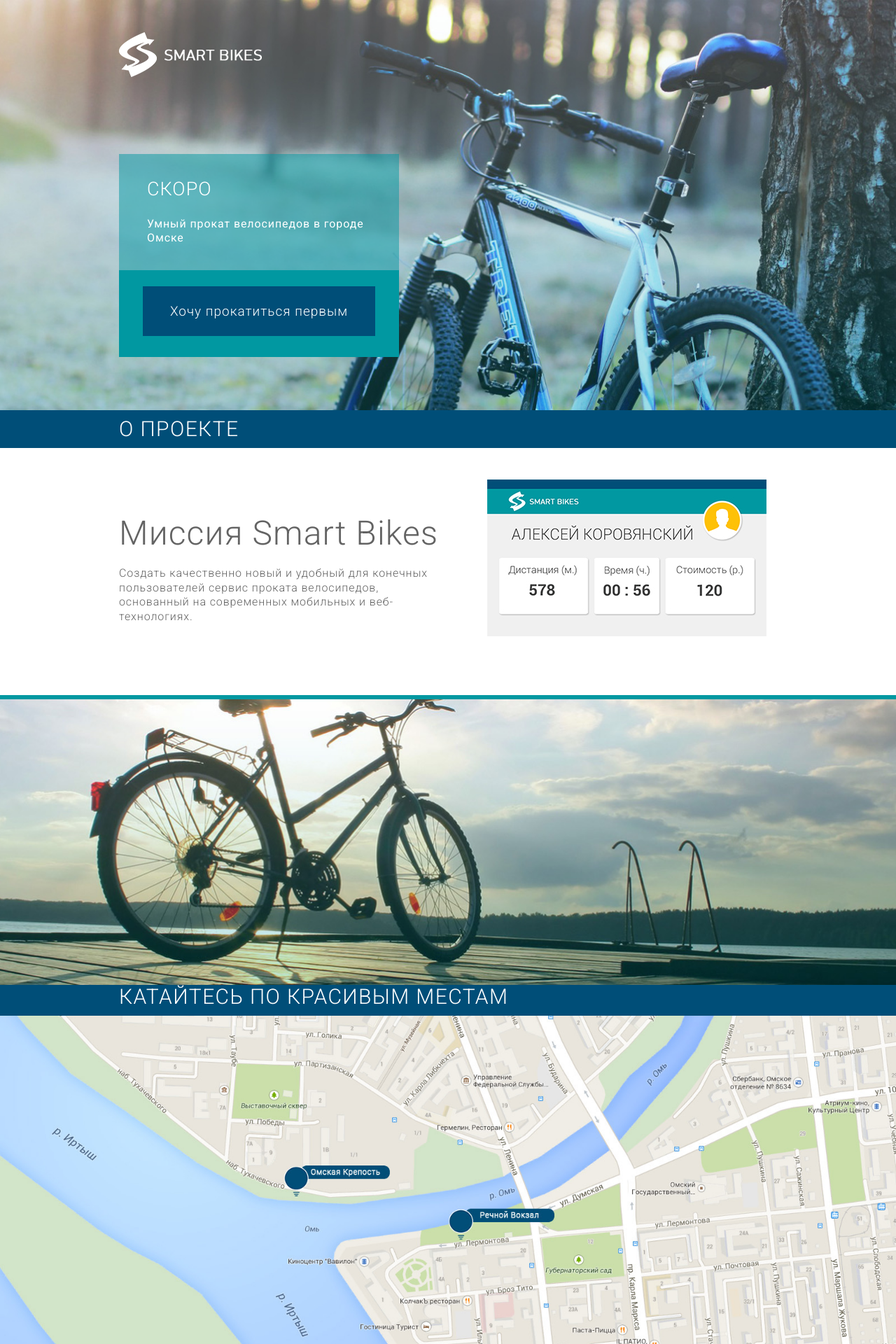
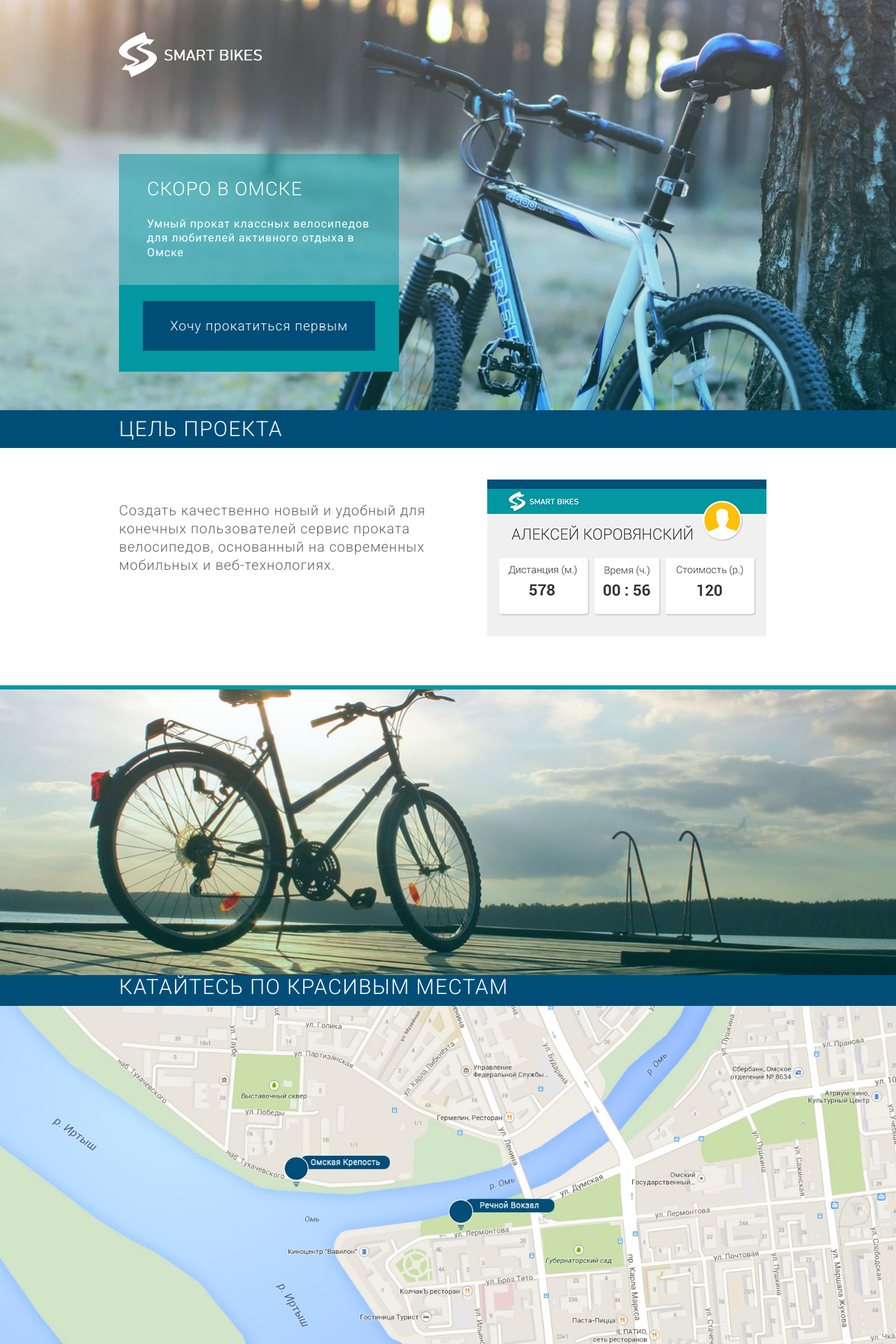
Before and after one commit to blan4/SmartBikesLanding, a Jekyll site: the page built from index.html, in a window 1280 px wide. Shown: the top 1920 px of the page at 70% size. Built offline with Jekyll 4.4.1, drawn with Linux system fonts in a browser that asks for light colours; nearby versions of some CDN libraries.

Commit message:
fix twitter, and description

```diff
--- a/_config.yml
+++ b/_config.yml
@@ -2,6 +2,7 @@
 title: Smart Bikes
 email: ilya@smart-bikes.ru
 description: "Простой, удобный и качественный сервис проката современных велосипедов с использованием самых передовых технологий."
+twit: "Умный прокат классных велосипедов для любителей активного отдыха в Омске"
 baseurl: ""
 url: "http://smart-bikes.ru"
 form_url: "https://docs.google.com/forms/d/1rwuB_paVkJCBi5300xpx2KFHAO-EcYEHhFElbua0f78/viewform"
--- a/_includes/footer.html
+++ b/_includes/footer.html
@@ -11,7 +11,7 @@
         </a>
 
         <a onclick="javascript:window.open(this.href,
-    '', 'menubar=no,toolbar=no,resizable=yes,scrollbars=yes,height=600,width=600');return false;" href="https://twitter.com/share?url={{ site.url }}" class="twitter-share-button" data-lang="en">
+    '', 'menubar=no,toolbar=no,resizable=yes,scrollbars=yes,height=600,width=600');return false;" href="https://twitter.com/share?hashtags=smartbikes&text={{ site.twit }}&url={{ site.url }}" class="twitter-share-button" data-lang="en">
           <img src="img/twitter.png" class="social-icon" />
         </a>
 
--- a/_includes/subscription.html
+++ b/_includes/subscription.html
@@ -5,8 +5,8 @@
         <div class="subscription">
           <div class="description">
             <div class="text">
-              <h1 class="big white">Скоро</h1>
-              <p class="white">Умный прокат велосипедов в городе Омске</p>
+              <h1 class="big white">Скоро в омске</h1>
+              <p class="white">Умный прокат классных велосипедов для любителей активного отдыха в Омске</p>
             </div>
             <div class="subscription-form">
               <div class="text-aligned">
--- a/css/app.scss
+++ b/css/app.scss
@@ -265,7 +265,7 @@
 }
 
 p.light {
-  font-size: 16px;
+  font-size: 20px;
 }
 
 section {
--- a/index.html
+++ b/index.html
@@ -4,14 +4,13 @@
 
 <div class="navbar my-navbar">
   <div class="content extra-margin">
-    <h2 class="nav-word">О проекте</h2>
+    <h2 class="nav-word">Цель проекта</h2>
   </div>
 </div>
 
 <article class="col-md-12 bordered">
   <div class="content">
     <div class="col-md-6 text-block">
-      <h1 class="light">Миссия Smart Bikes</h1>
       <p class="light">Создать качественно новый и удобный для конечных пользователей сервис проката велосипедов, основанный на современных мобильных и веб-технологиях.</p>
     </div>
     <div class="col-md-6">
```
